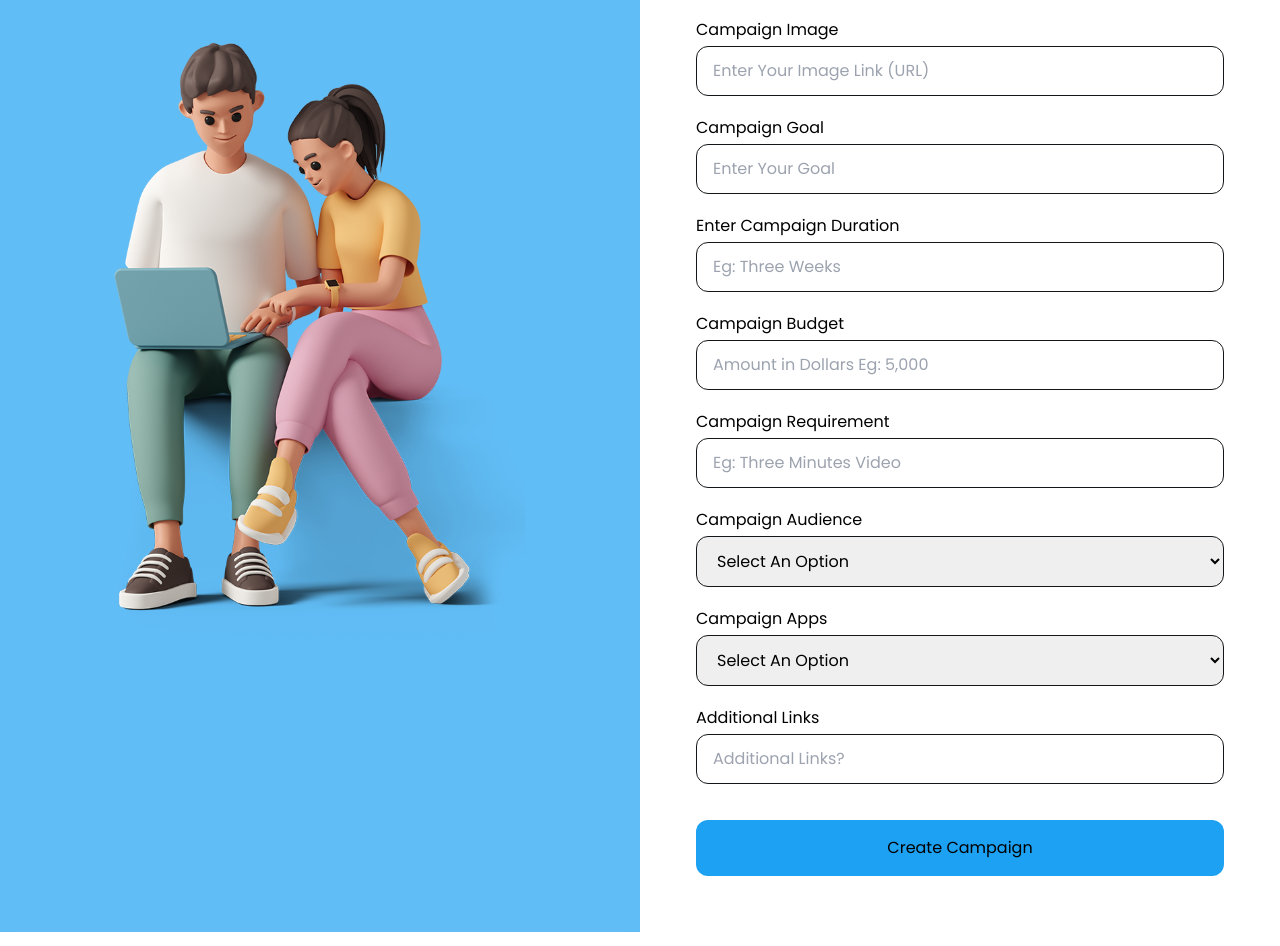
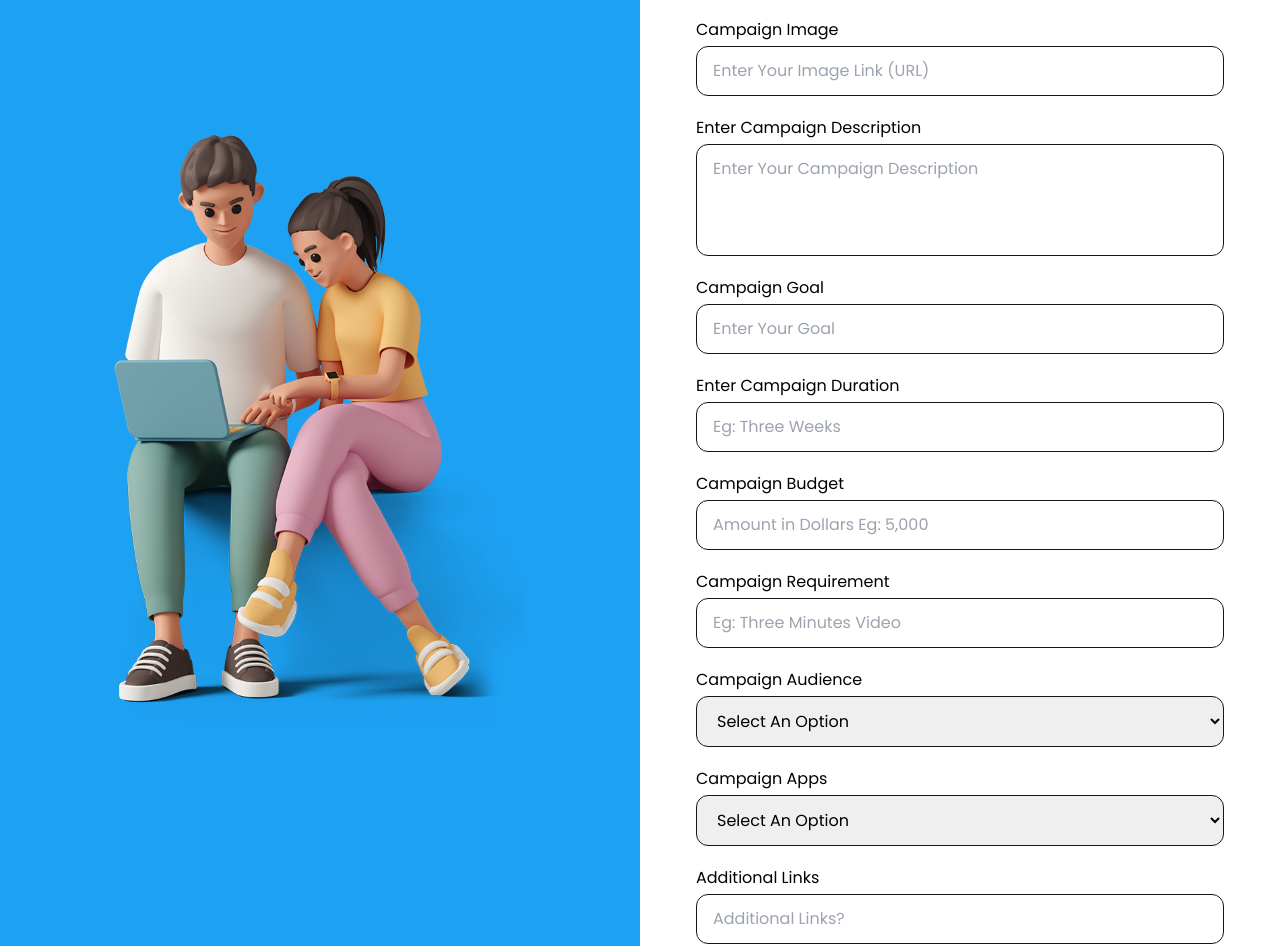
Before and after one commit to otabart/Brandts, a React (Vite) app: page /create in a window 1280 px wide. Shown: the part 356-1302 px from the top of the page. Built offline with nearby package versions, Linux system fonts and the light colour scheme.

Commit message:
Feat: Done with the form

```diff
--- a/src/App.css
+++ b/src/App.css
@@ -566,6 +566,10 @@ video {
   position: relative;
 }
 
+.sticky {
+  position: sticky;
+}
+
 .inset-0 {
   inset: 0px;
 }
@@ -592,6 +596,10 @@ video {
 
 .z-\[5\] {
   z-index: 5;
+}
+
+.z-\[2\] {
+  z-index: 2;
 }
 
 .m-auto {
@@ -628,17 +636,12 @@ video {
   margin-top: 1.5rem;
 }
 
-.mt-4 {
-  margin-top: 1rem;
-}
-
 .flex {
   display: flex;
 }
 
-.size-80 {
-  width: 20rem;
-  height: 20rem;
+.h-28 {
+  height: 7rem;
 }
 
 .h-auto {
@@ -695,6 +698,10 @@ video {
   cursor: pointer;
 }
 
+.resize-none {
+  resize: none;
+}
+
 .flex-col {
   flex-direction: column;
 }
@@ -727,6 +734,10 @@ video {
   row-gap: 1.25rem;
 }
 
+.overflow-auto {
+  overflow: auto;
+}
+
 .rounded-2xl {
   border-radius: 1rem;
 }
@@ -747,19 +758,14 @@ video {
   border-bottom-width: 2px;
 }
 
+.border-bgDark {
+  --tw-border-opacity: 1;
+  border-color: rgb(20 23 26 / var(--tw-border-opacity));
+}
+
 .border-black {
   --tw-border-opacity: 1;
   border-color: rgb(0 0 0 / var(--tw-border-opacity));
-}
-
-.border-accentColor {
-  --tw-border-opacity: 1;
-  border-color: rgb(168 177 255 / var(--tw-border-opacity));
-}
-
-.border-bgDark {
-  --tw-border-opacity: 1;
-  border-color: rgb(20 23 26 / var(--tw-border-opacity));
 }
 
 .bg-black {
@@ -805,10 +811,6 @@ video {
   padding: 2rem;
 }
 
-.p-14 {
-  padding: 3.5rem;
-}
-
 .px-2 {
   padding-left: 0.5rem;
   padding-right: 0.5rem;
@@ -834,14 +836,14 @@ video {
   padding-bottom: 0.75rem;
 }
 
+.py-4 {
+  padding-top: 1rem;
+  padding-bottom: 1rem;
+}
+
 .py-6 {
   padding-top: 1.5rem;
   padding-bottom: 1.5rem;
-}
-
-.py-4 {
-  padding-top: 1rem;
-  padding-bottom: 1rem;
 }
 
 .text-left {
@@ -969,23 +971,18 @@ video {
   border-color: rgb(255 255 255 / var(--tw-border-opacity));
 }
 
-.hover\:bg-inherit:hover {
-  background-color: inherit;
-}
-
 .hover\:bg-accentColor:hover {
   --tw-bg-opacity: 1;
   background-color: rgb(168 177 255 / var(--tw-bg-opacity));
 }
 
+.hover\:bg-inherit:hover {
+  background-color: inherit;
+}
+
 .hover\:text-white:hover {
   --tw-text-opacity: 1;
   color: rgb(255 255 255 / var(--tw-text-opacity));
-}
-
-.focus\:border-primaryBlue:focus {
-  --tw-border-opacity: 1;
-  border-color: rgb(29 161 242 / var(--tw-border-opacity));
 }
 
 .focus\:border-accentColor:focus {
@@ -1173,10 +1170,6 @@ video {
     margin-top: 3.5rem;
   }
 
-  .lg\:flex {
-    display: flex;
-  }
-
   .lg\:h-full {
     height: 100%;
   }
@@ -1187,14 +1180,6 @@ video {
 
   .lg\:w-\[50\%\] {
     width: 50%;
-  }
-
-  .lg\:w-\[90\%\] {
-    width: 90%;
-  }
-
-  .lg\:flex-row {
-    flex-direction: row;
   }
 
   .lg\:justify-between {
@@ -1243,10 +1228,6 @@ video {
 
   .xl\:p-14 {
     padding: 3.5rem;
-  }
-
-  .xl\:p-20 {
-    padding: 5rem;
   }
 
   .xl\:px-20 {
@@ -1301,10 +1282,6 @@ video {
 }
 
 @media (min-width: 1400px) {
-  .\32xl\:p-14 {
-    padding: 3.5rem;
-  }
-
   .\32xl\:p-20 {
     padding: 5rem;
   }
--- a/src/components/create/CreateForm.tsx
+++ b/src/components/create/CreateForm.tsx
@@ -8,24 +8,26 @@ import createImage from "../../../public/images/create.svg";
 //Import Needed Data
 import targetAudience from "../../../public/data/targetAudience.json"
 import apps from "../../../public/data/apps.json"
+import Textarea from "./Textarea";
 
 const CreateForm = () => {
   return (
-    <main className="relative lg:flex lg:flex-row lg:justify-between bg-primaryBlue">
-      <div className="w-full h-screen lg:h-auto lg:w-[50%] backdrop-blur-sm bg-white/30 py-6 flex items-center justify-center">
+    <main className="relative flex justify-center lg:justify-between bg-primaryBlue">
+      <div className="fixed h-screen lg:h-auto lg:static lg:w-[50%] backdrop-blur-sm bg-white/30 flex items-center justify-center w-full">
         <img
           src={createImage}
           alt="Hero Section Image"
-          className="m-auto py-6"
+          className="m-auto h-full bg-primaryBlue"
         />
       </div>
-      <div className="absolute h-auto size-80 rounded-xl top-10 z-[5] w-[90%] lg:rounded-none lg:h-full lg:static lg:w-[50%] backdrop-blur-sm bg-white/50 lg:bg-white p-10 px-4 sm:px-6 md:px-8 lg:px-10 xl:p-14 2xl:p-20 text-center">
+      <div className="absolute rounded-xl left top-10 z-[5] w-[90%] lg:rounded-none lg:h-full lg:static lg:w-[50%] backdrop-blur-sm bg-white/50 lg:bg-white p-10 px-4 sm:px-6 md:px-8 lg:px-10 xl:p-14 2xl:p-20 text-center">
         <p className="font-semibold text-base sm:text-lg md:text-xl lg:text-2xl xl:text-3xl">Create a new Campaign</p>
         <p className="text-xs md:text-sm xl:text-base mt-1">Create, share, and measure campaign success effortlessly.</p>
 
         <form action="" className="mt-10 text-left flex flex-col gap-y-5 mx-auto">
             <Input type="text" id="title" placeholder="Eg: Kiki Dance Challenge" label="Campaign Title" required={true} otherClass="bg-white rounded-xl"/>
             <Input type="text" id="image" placeholder="Enter Your Image Link (URL)" label="Campaign Image" required={true} otherClass="bg-white rounded-xl"/>
+            <Textarea />
             <Input type="text" id="goal" placeholder="Enter Your Goal" label="Campaign Goal" required={true} otherClass="bg-white rounded-xl"/>
             <Input type="text" id="duration" placeholder="Eg: Three Weeks" label="Enter Campaign Duration" required={true} otherClass="bg-white rounded-xl"/>
             <Input type="text" id="budget" pattern="\d+" title="Please enter only numbers (0-9)" placeholder="Amount in Dollars Eg: 5,000" label="Campaign Budget" required={true} otherClass="bg-white rounded-xl"/>
@@ -33,7 +35,7 @@ const CreateForm = () => {
             <Dropdown label="Campaign Audience" id="audience" options={targetAudience}/>
             <Dropdown label="Campaign Apps" id="apps" options={apps}/>
             <Input type="text" id="additionalLinks" placeholder="Additional Links?" label="Additional Links" required={true} otherClass="bg-white rounded-xl"/>
-            <button type="submit" className="mt-4 text-xs md:text-sm xl:text-base px-5 py-4 bg-primaryBlue hover:bg-accentColor duration-300 rounded-xl">Create Campaign</button>
+            <button type="submit" className="mt-10 text-xs md:text-sm xl:text-base px-5 py-4 bg-primaryBlue hover:bg-accentColor duration-300 rounded-xl">Create Campaign</button>
         </form>
       </div>
     </main>
--- /dev/null
+++ b/src/components/create/Textarea.tsx
@@ -0,0 +1,13 @@
+//Import Types
+import { TextareaProps } from "../../types/default";
+
+const Textarea = ({value, onChange}: TextareaProps) => {
+    return (
+        <main className="flex flex-col gap-y-1">
+            <label htmlFor="description" className="cursor-pointer text-xs sm:text-sm xl:text-base">Enter Campaign Description</label>
+            <textarea placeholder="Enter Your Campaign Description" name="description" id="description" className="rounded-xl resize-none h-28 w-full placeholder:text-xs md:placeholder:text-sm xl:placeholder:text-base bg-white px-2 xl:px-4 py-3 border border-bgDark duration-300 focus:border-accentColor focus:outline-none"></textarea>
+        </main>
+     );
+}
+
+export default Textarea;
--- a/src/types/default.ts
+++ b/src/types/default.ts
@@ -27,3 +27,9 @@ export type DropdownProps = {
   otherClass?: string;
   options: Option[];
 };
+
+//For the text area
+export type TextareaProps = {
+  value?: string;
+  onChange?: (event: React.ChangeEvent<HTMLTextAreaElement>) => void;
+}
```
